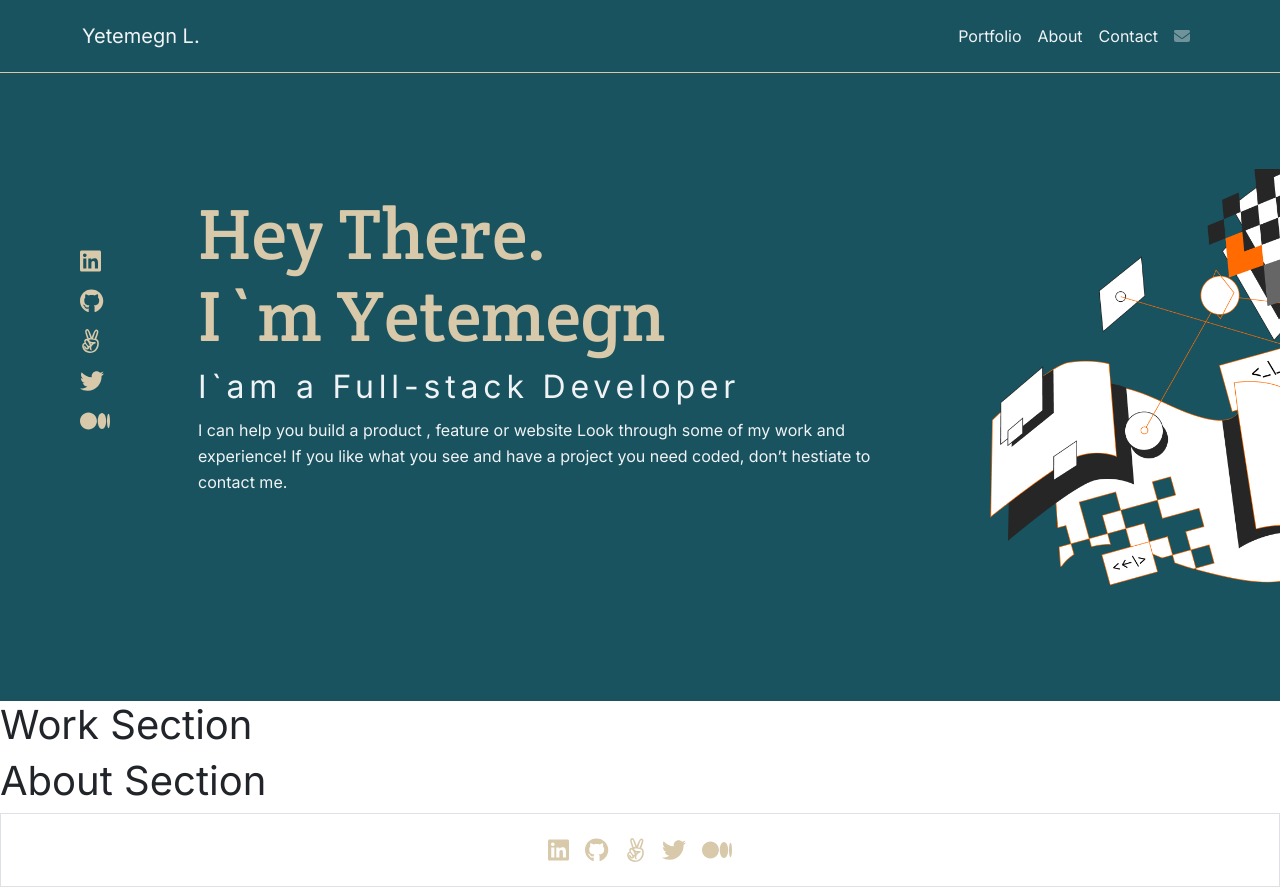
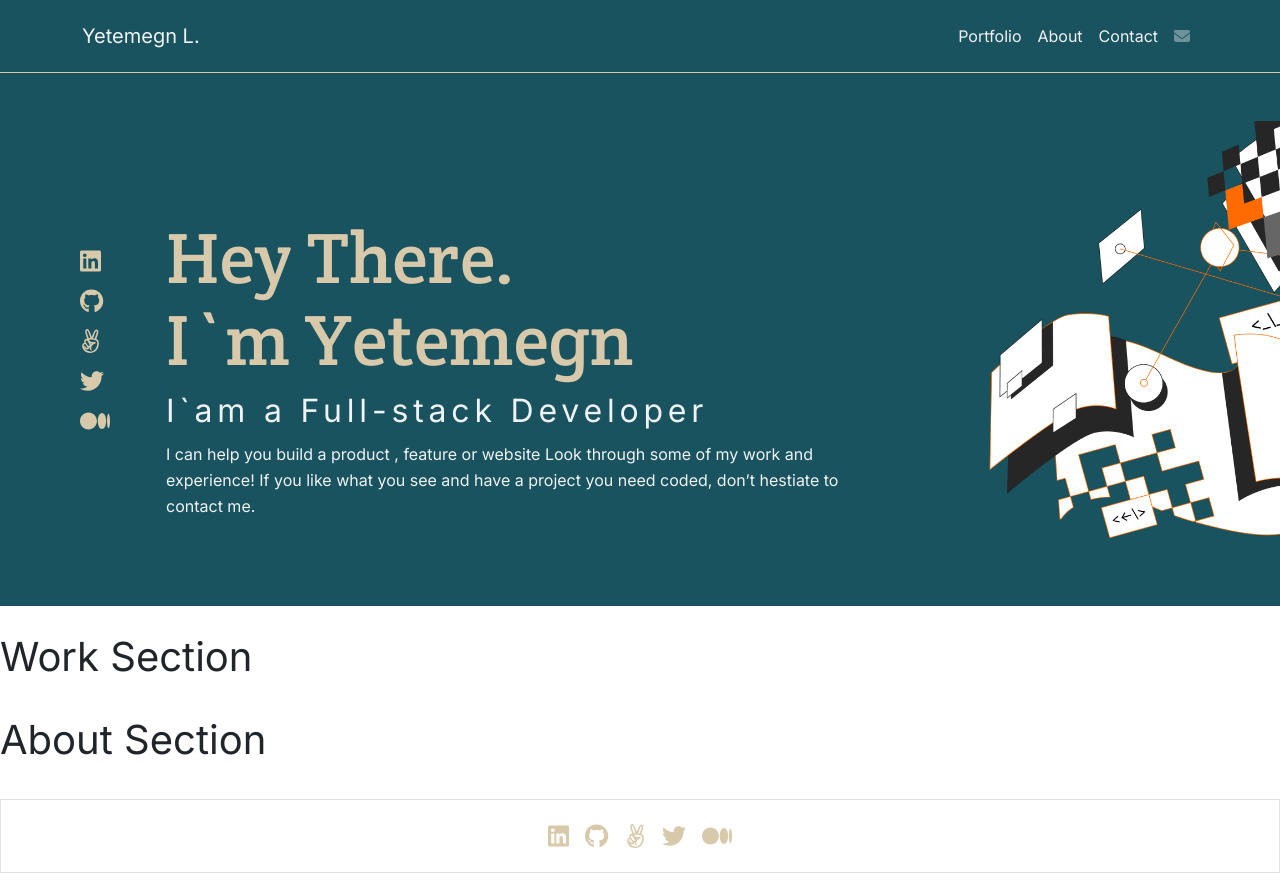
Before and after one commit to yetemegn-telaye/portfolio-react, a React (Create React App) app: page / in a window 1280 px wide. Built offline with nearby package versions, Linux system fonts and the light colour scheme.

Commit message:
Update headline section

```diff
--- a/src/App.css
+++ b/src/App.css
@@ -34,6 +34,16 @@
 
 .headline-section{
   background-color: var(--dark-color);
+}
+
+.social-icon:hover {
+  transform: scale(1.4);
+  transition: all 0.3s;
+  cursor: pointer;
+  background-color: var(--button-color);
+  padding: 0.25rem;
+  border-radius: 1rem;
+
 }
 
 .headline-intro .sub-title {
--- a/src/components/HeadlineSection.js
+++ b/src/components/HeadlineSection.js
@@ -8,28 +8,26 @@ import illustrationHeader from '../images/illustrationHeader.png';
 
 const HeadlineSection = () => (
   <Container fluid className="p-0 headline-section">
-    <div className="d-flex flex-column flex-lg-row flex-md-row py-5 mt-5">
-      <div className="p-2 d-flex flex-column-reverse flex-lg-row flex-md-row">
-        <div className="p-3">
-          <div className="d-flex flex-row flex-lg-column flex-md-column p-5 justify-content-between">
-            <a href="https://www.linkedin.com/in/yetemegn-lemma/" className="m-2">
+    <div className="d-flex flex-column flex-lg-row flex-md-row mt-5">
+      <div className="p-4 d-flex flex-column-reverse flex-lg-row flex-md-row">
+        <div className="d-flex flex-row flex-lg-column flex-md-column p-5 mt-5">
+          <a href="https://www.linkedin.com/in/yetemegn-lemma/" className="social-icon m-2">
             <FontAwesomeIcon icon={faLinkedin} size="xl" color="#D7C9AA" />
           </a>
-            <a href="https://www.linkedin.com/in/yetemegn-lemma/" className="m-2">
+          <a href="https://www.linkedin.com/in/yetemegn-lemma/" className="social-icon m-2">
             <FontAwesomeIcon icon={faGithub} size="xl" color="#D7C9AA" />
           </a>
-            <a href="https://www.linkedin.com/in/yetemegn-lemma/" className="m-2">
+          <a href="https://www.linkedin.com/in/yetemegn-lemma/" className="social-icon m-2">
             <FontAwesomeIcon icon={faAngellist} size="xl" color="#D7C9AA" />
           </a>
-            <a href="https://www.linkedin.com/in/yetemegn-lemma/" className="m-2">
+          <a href="https://www.linkedin.com/in/yetemegn-lemma/" className="social-icon m-2">
             <FontAwesomeIcon icon={faTwitter} size="xl" color="#D7C9AA" />
           </a>
-            <a href="https://www.linkedin.com/in/yetemegn-lemma/" className="m-2">
+          <a href="https://www.linkedin.com/in/yetemegn-lemma/" className="social-icon m-2">
             <FontAwesomeIcon icon={faMedium} size="xl" color="#D7C9AA" />
           </a>
         </div>
-        </div>
-        <div className="headline-intro p-3">
+        <div className="headline-intro py-4 mt-5">
           <h1 className="headline-title">
             Hey There.
             <br />
```
Lines whose indentation alone changed are shown as unchanged.
